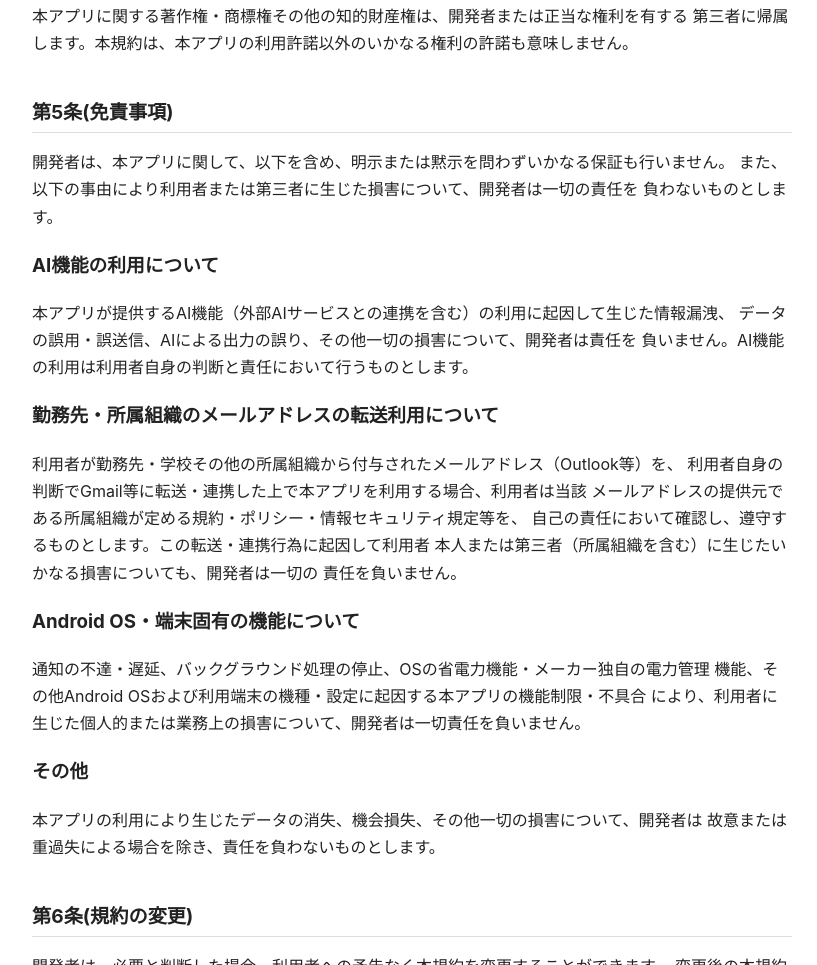
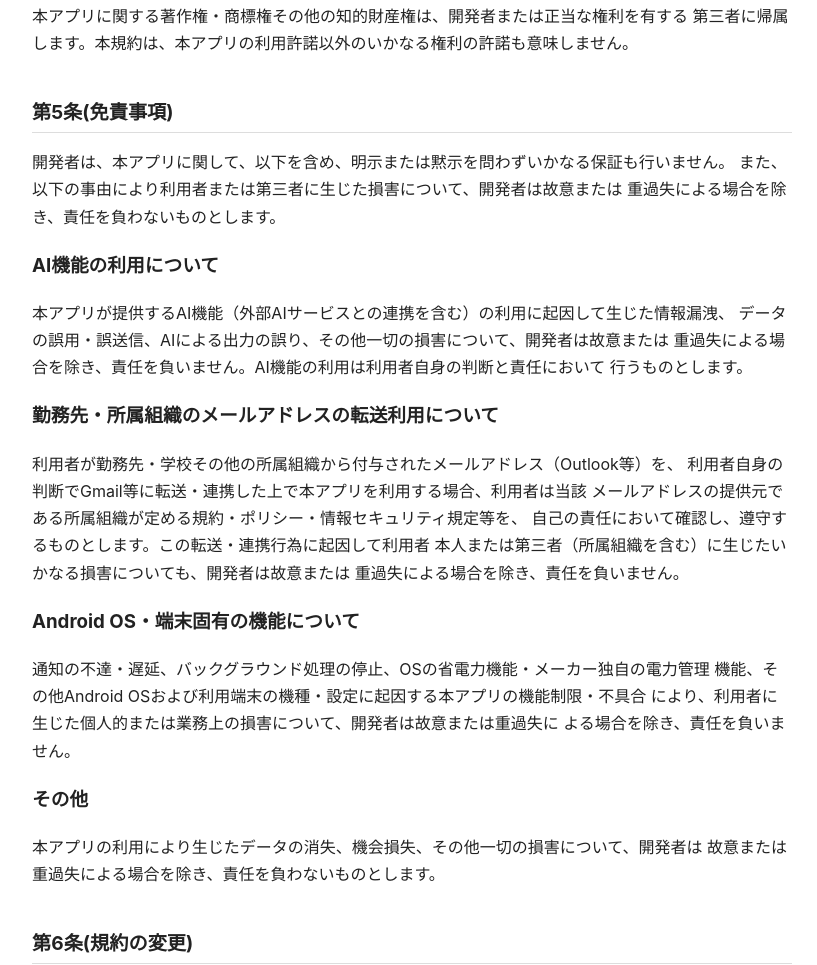
Before and after one commit to 085263/yield-privacy-policy, a plain HTML site: page terms.html in a window 1280 px wide. Shown: the part 895-1860 px from the top of the page, without its empty margins (228-1045 px from the left). Drawn offline with Linux system fonts and the light colour scheme.

Commit message:
fix: 免責条項に「故意または重過失による場合を除き」を追加(消費者契約法第8条対応)
全面免責と読める書き方は消費者契約法第8条により無効となるリスクが
あるため、AI機能・所属組織メール転送・Android OS固有の3条項および
総括文に、開発者の故意・重過失を除外する但し書きを追加。

Co-Authored-By: Claude Sonnet 5 <noreply@anthropic.com>
Claude-Session: https://claude.ai/code/session_017XeWoFZF1zyDGD3YC7BJvj

```diff
--- a/terms.html
+++ b/terms.html
@@ -56,15 +56,16 @@ Googleアカウントとの連携（Gmail・Googleカレンダー等）、広告
 <h2>第5条(免責事項)</h2>
 <p>
 開発者は、本アプリに関して、以下を含め、明示または黙示を問わずいかなる保証も行いません。
-また、以下の事由により利用者または第三者に生じた損害について、開発者は一切の責任を
-負わないものとします。
+また、以下の事由により利用者または第三者に生じた損害について、開発者は故意または
+重過失による場合を除き、責任を負わないものとします。
 </p>
 
 <h3>AI機能の利用について</h3>
 <p>
 本アプリが提供するAI機能（外部AIサービスとの連携を含む）の利用に起因して生じた情報漏洩、
-データの誤用・誤送信、AIによる出力の誤り、その他一切の損害について、開発者は責任を
-負いません。AI機能の利用は利用者自身の判断と責任において行うものとします。
+データの誤用・誤送信、AIによる出力の誤り、その他一切の損害について、開発者は故意または
+重過失による場合を除き、責任を負いません。AI機能の利用は利用者自身の判断と責任において
+行うものとします。
 </p>
 
 <h3>勤務先・所属組織のメールアドレスの転送利用について</h3>
@@ -73,15 +74,16 @@ Googleアカウントとの連携（Gmail・Googleカレンダー等）、広告
 利用者自身の判断でGmail等に転送・連携した上で本アプリを利用する場合、利用者は当該
 メールアドレスの提供元である所属組織が定める規約・ポリシー・情報セキュリティ規定等を、
 自己の責任において確認し、遵守するものとします。この転送・連携行為に起因して利用者
-本人または第三者（所属組織を含む）に生じたいかなる損害についても、開発者は一切の
-責任を負いません。
+本人または第三者（所属組織を含む）に生じたいかなる損害についても、開発者は故意または
+重過失による場合を除き、責任を負いません。
 </p>
 
 <h3>Android OS・端末固有の機能について</h3>
 <p>
 通知の不達・遅延、バックグラウンド処理の停止、OSの省電力機能・メーカー独自の電力管理
 機能、その他Android OSおよび利用端末の機種・設定に起因する本アプリの機能制限・不具合
-により、利用者に生じた個人的または業務上の損害について、開発者は一切責任を負いません。
+により、利用者に生じた個人的または業務上の損害について、開発者は故意または重過失に
+よる場合を除き、責任を負いません。
 </p>
 
 <h3>その他</h3>
```
